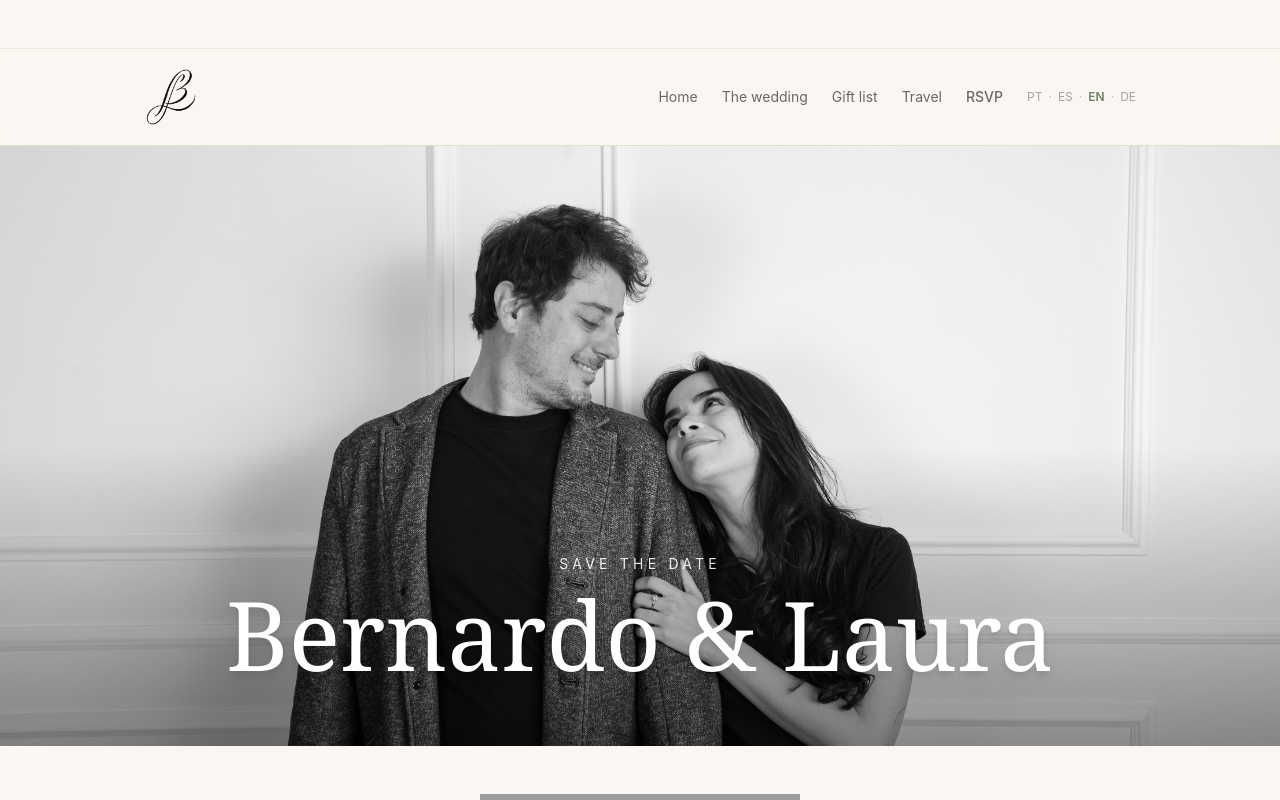
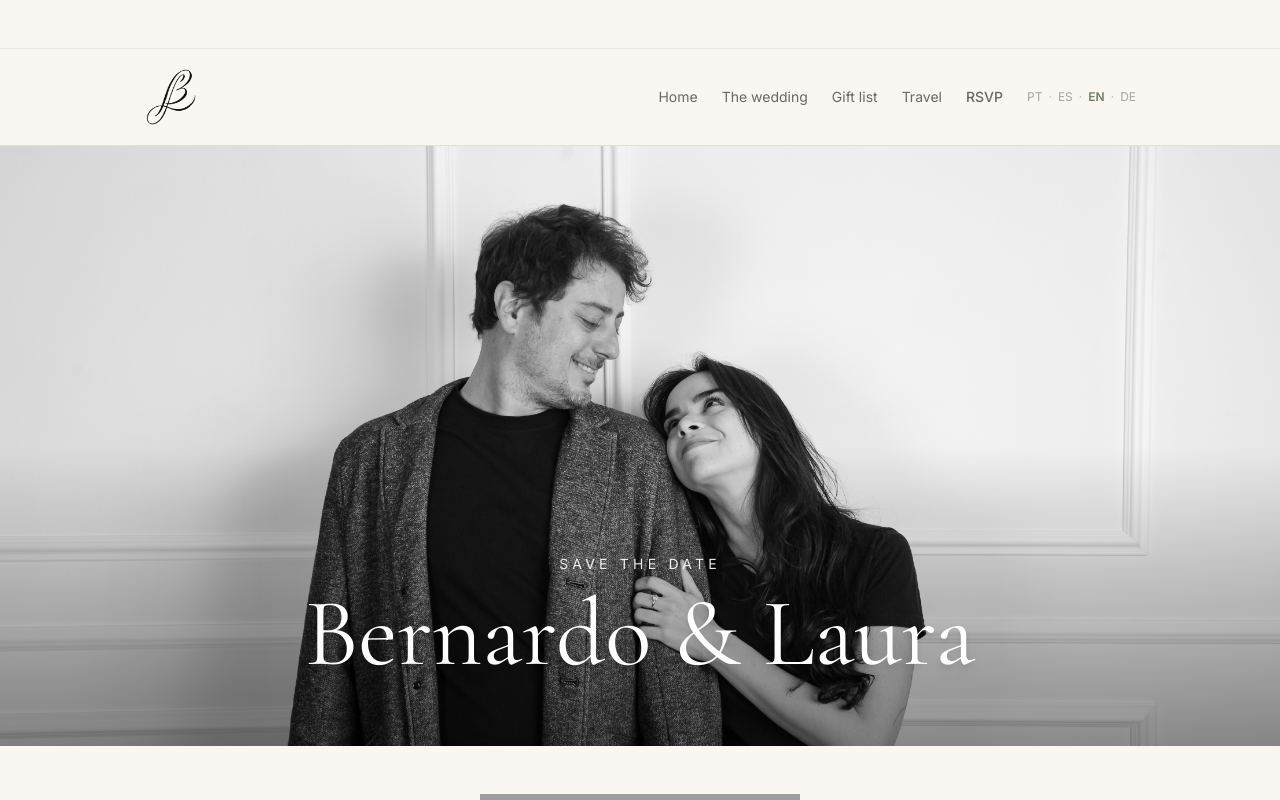
Before and after one commit to laurarondon/bernardo-laura-wedding, a Next.js app: page /en in a window 1280 px wide. Shown: the top 800 px of the page. Built offline with nearby package versions, Linux system fonts and the light colour scheme; grey boxes are pictures that could not be loaded.

Commit message:
Move @import above @tailwind so Google Fonts actually load (Great Vibes was being silently ignored)

```diff
--- a/app/globals.css
+++ b/app/globals.css
@@ -1,8 +1,9 @@
+/* Google Fonts must come BEFORE any other rule — CSS spec rejects @import otherwise. */
+@import url("https://fonts.googleapis.com/css2?family=Cormorant+Garamond:wght@400;500;600;700&family=Inter:wght@300;400;500;600&family=Great+Vibes&display=swap");
+
 @tailwind base;
 @tailwind components;
 @tailwind utilities;
-
-@import url("https://fonts.googleapis.com/css2?family=Cormorant+Garamond:wght@400;500;600;700&family=Inter:wght@300;400;500;600&family=Great+Vibes&display=swap");
 
 /* Warm calligraphic display font, used for the date on the home page.
    "Great Vibes" matches the warm-script / Halimum aesthetic. */
```
